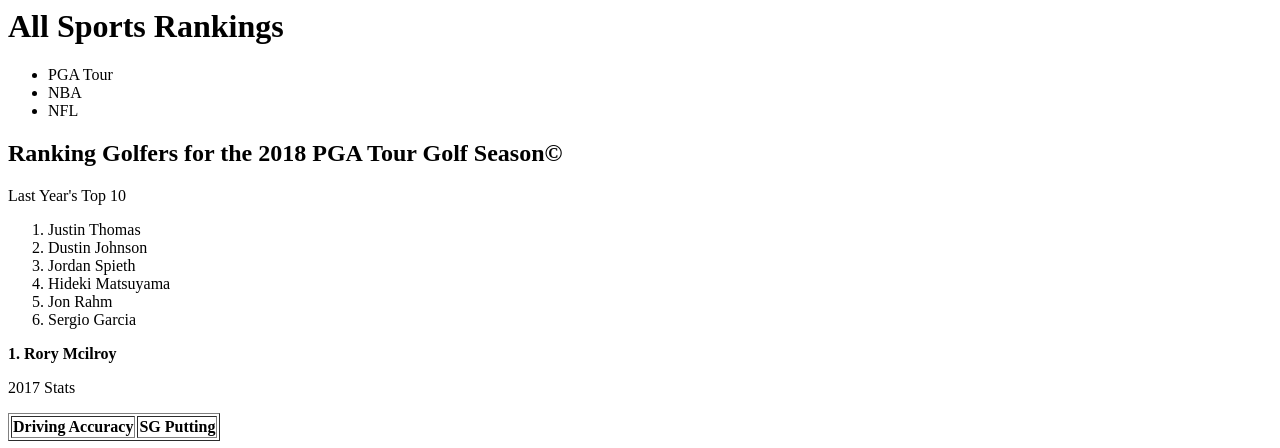
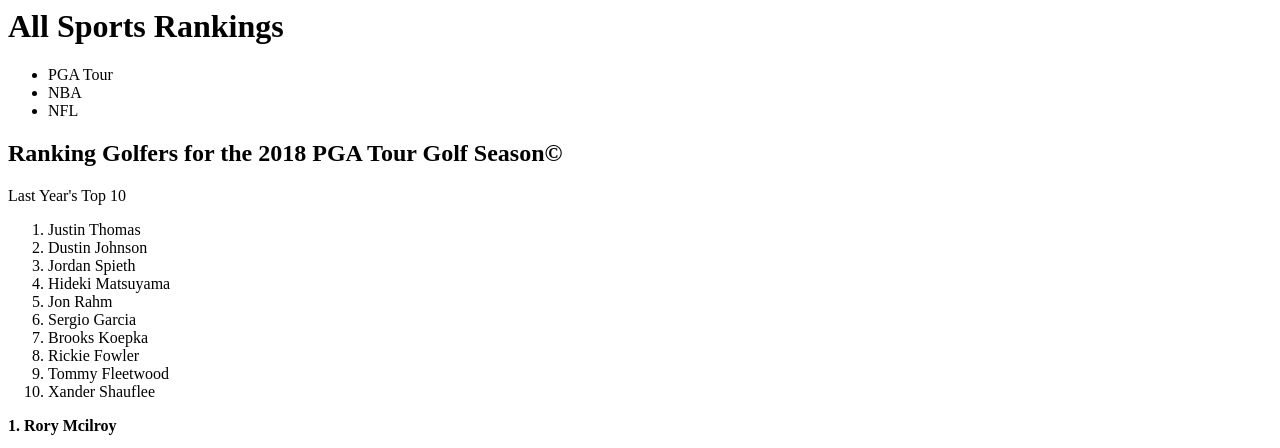
Before and after one commit to grantcarey/grantcarey.github.io, a plain HTML site: page index.html in a window 1280 px wide. Shown: the top 448 px of the page. Drawn offline with Linux system fonts and the light colour scheme.

Commit message:
Added more players

```diff
--- a/index.html
+++ b/index.html
@@ -45,6 +45,18 @@
     <li>
       Sergio Garcia
     </li>
+    <li>
+      Brooks Koepka
+    </li>
+    <li>
+      Rickie Fowler
+    </li>
+    <li>
+      Tommy Fleetwood
+    </li>
+    <li>
+      Xander Shauflee
+    </li>
 </ol>
 <p>
   <strong>1. Rory Mcilroy</strong>
```
